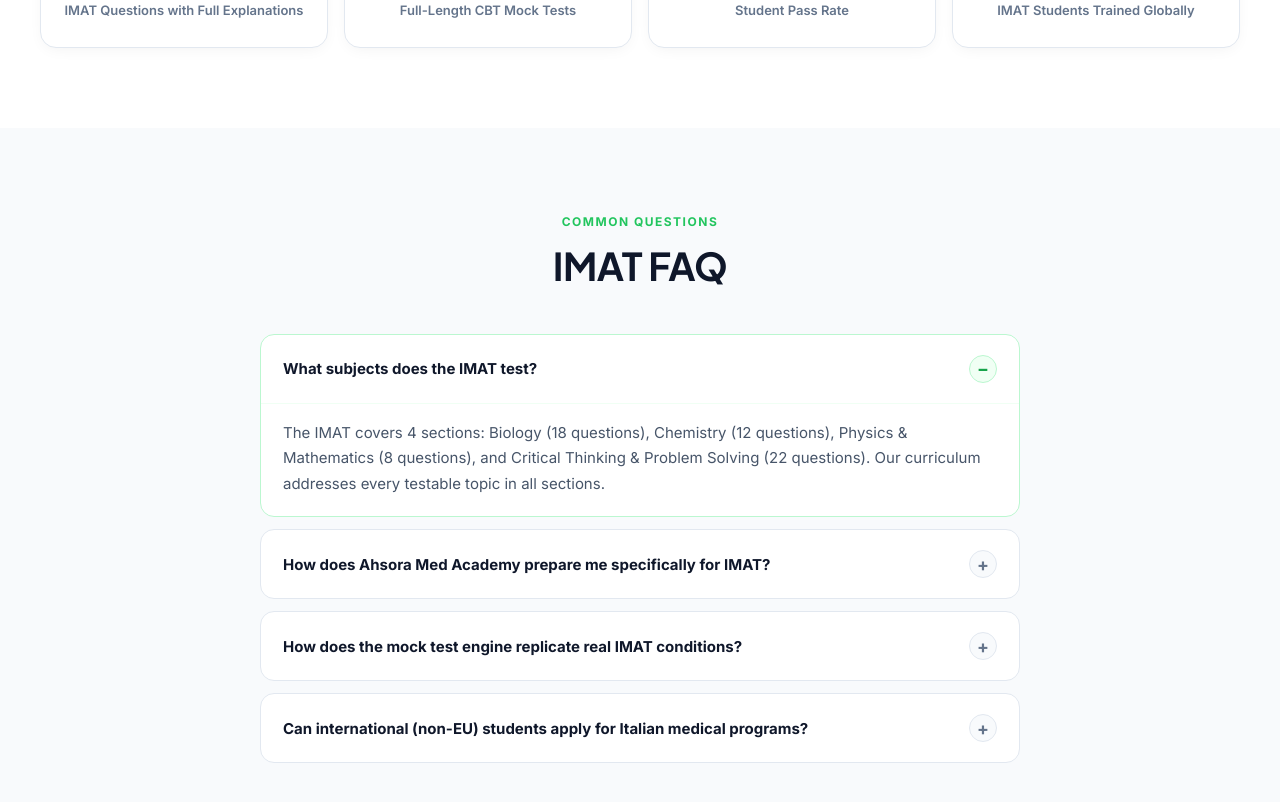
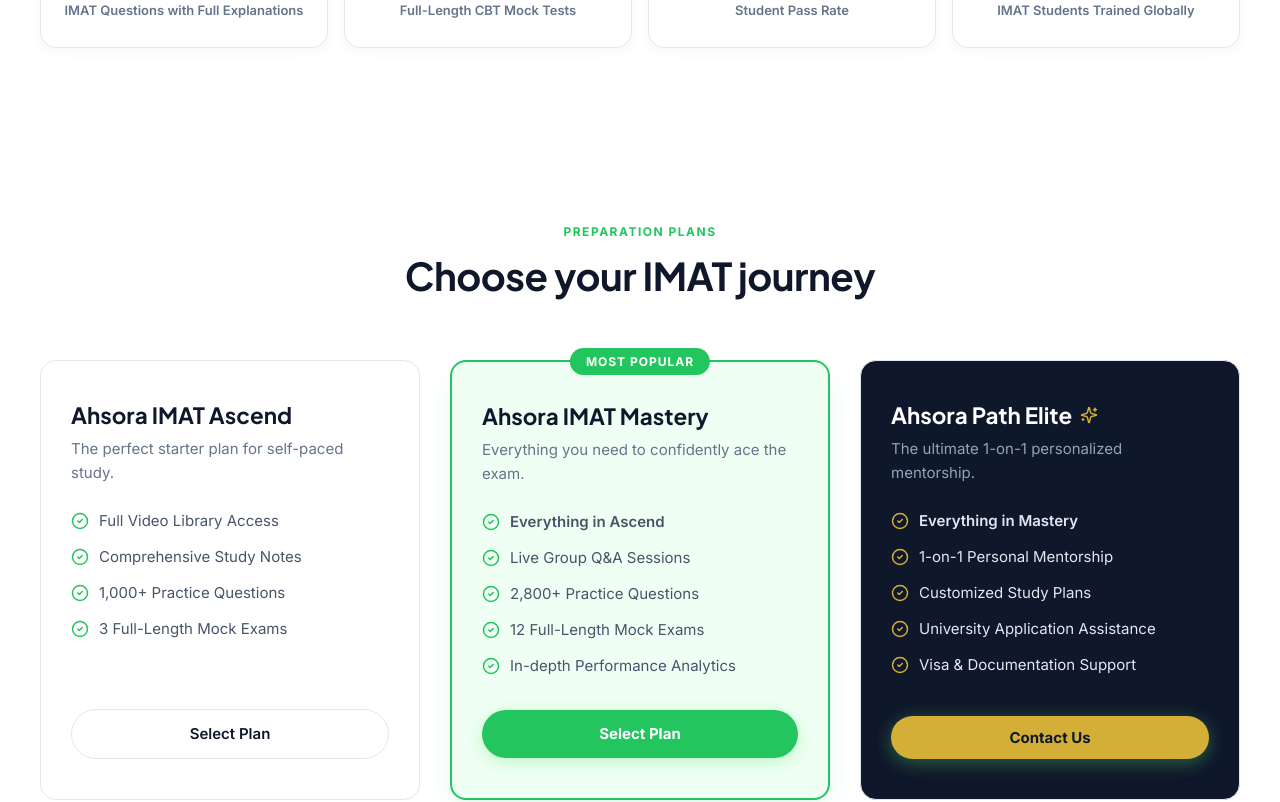
Before and after one commit to ch-muaz-kamboh/Ahsoraa-med-academy, a Next.js app: page / in a window 1280 px wide. Shown: the part 3220-4022 px from the top of the page. Built offline with nearby package versions, Linux system fonts and the light colour scheme; a web font is replaced by a local one.

Commit message:
feat: add 3 pricing packages (Ascend, Mastery, Path Elite)

```diff
--- a/src/app/page.tsx
+++ b/src/app/page.tsx
@@ -1079,6 +1079,179 @@
       </section>
 
       {/* ══════════════════════════════════════════════════
+          5.5 PACKAGES
+      ══════════════════════════════════════════════════ */}
+      <section style={{ padding: '90px 0', backgroundColor: '#FFFFFF' }}>
+        <div className="container">
+          <AnimatedSection style={{ textAlign: 'center', marginBottom: '60px' }}>
+            <span
+              style={{
+                fontSize: '0.75rem',
+                fontWeight: 700,
+                color: '#22C55E',
+                textTransform: 'uppercase',
+                letterSpacing: '1.5px',
+              }}
+            >
+              Preparation Plans
+            </span>
+            <h2
+              style={{
+                fontSize: 'clamp(1.8rem, 3.5vw, 2.4rem)',
+                color: '#0F172A',
+                marginTop: '8px',
+                letterSpacing: '-0.5px',
+              }}
+            >
+              Choose your IMAT journey
+            </h2>
+          </AnimatedSection>
+
+          <div
+            className="scroll-stagger"
+            style={{
+              display: 'grid',
+              gridTemplateColumns: 'repeat(auto-fit, minmax(300px, 1fr))',
+              gap: '30px',
+              alignItems: 'stretch',
+            }}
+            ref={useScrollAnimation() as React.RefObject<HTMLDivElement>}
+          >
+            {/* Package 1: Ascend */}
+            <div
+              style={{
+                border: '1px solid #E2E8F0',
+                borderRadius: '16px',
+                padding: '40px 30px',
+                display: 'flex',
+                flexDirection: 'column',
+                backgroundColor: '#FFFFFF',
+                transition: 'transform 0.25s, box-shadow 0.25s',
+              }}
+              onMouseEnter={(e) => {
+                (e.currentTarget as HTMLDivElement).style.transform = 'translateY(-4px)';
+                (e.currentTarget as HTMLDivElement).style.boxShadow = '0 12px 28px -6px rgba(0,0,0,0.05)';
+              }}
+              onMouseLeave={(e) => {
+                (e.currentTarget as HTMLDivElement).style.transform = 'translateY(0)';
+                (e.currentTarget as HTMLDivElement).style.boxShadow = 'none';
+              }}
+            >
+              <h3 style={{ fontSize: '1.4rem', fontWeight: 700, color: '#0F172A', marginBottom: '8px' }}>
+                Ahsora IMAT Ascend
+              </h3>
+              <p style={{ color: '#64748B', fontSize: '0.9375rem', marginBottom: '24px' }}>
+                The perfect starter plan for self-paced study.
+              </p>
+              <ul style={{ listStyle: 'none', padding: 0, margin: '0 0 32px 0', flex: 1, display: 'flex', flexDirection: 'column', gap: '12px' }}>
+                {[
+                  'Full Video Library Access',
+                  'Comprehensive Study Notes',
+                  '1,000+ Practice Questions',
+                  '3 Full-Length Mock Exams',
+                ].map((feat, i) => (
+                  <li key={i} style={{ display: 'flex', alignItems: 'center', gap: '10px', color: '#475569', fontSize: '0.9375rem' }}>
+                    <CheckCircle2 size={18} color="#22C55E" />
+                    {feat}
+                  </li>
+                ))}
+              </ul>
+              <Link href="/courses" className="btn-outline" style={{ width: '100%', textAlign: 'center', padding: '12px', display: 'block' }}>
+                Select Plan
+              </Link>
+            </div>
+
+            {/* Package 2: Mastery (Popular) */}
+            <div
+              style={{
+                border: '2px solid #22C55E',
+                borderRadius: '16px',
+                padding: '40px 30px',
+                display: 'flex',
+                flexDirection: 'column',
+                backgroundColor: '#F0FFF4',
+                position: 'relative',
+                boxShadow: '0 12px 28px -6px rgba(34,197,94,0.15)',
+              }}
+            >
+              <div style={{ position: 'absolute', top: '-14px', left: '50%', transform: 'translateX(-50%)', backgroundColor: '#22C55E', color: '#FFF', padding: '4px 16px', borderRadius: '20px', fontSize: '0.75rem', fontWeight: 700, letterSpacing: '1px' }}>
+                MOST POPULAR
+              </div>
+              <h3 style={{ fontSize: '1.4rem', fontWeight: 700, color: '#0F172A', marginBottom: '8px' }}>
+                Ahsora IMAT Mastery
+              </h3>
+              <p style={{ color: '#64748B', fontSize: '0.9375rem', marginBottom: '24px' }}>
+                Everything you need to confidently ace the exam.
+              </p>
+              <ul style={{ listStyle: 'none', padding: 0, margin: '0 0 32px 0', flex: 1, display: 'flex', flexDirection: 'column', gap: '12px' }}>
+                {[
+                  'Everything in Ascend',
+                  'Live Group Q&A Sessions',
+                  '2,800+ Practice Questions',
+                  '12 Full-Length Mock Exams',
+                  'In-depth Performance Analytics',
+                ].map((feat, i) => (
+                  <li key={i} style={{ display: 'flex', alignItems: 'center', gap: '10px', color: '#475569', fontSize: '0.9375rem', fontWeight: i === 0 ? 600 : 400 }}>
+                    <CheckCircle2 size={18} color="#22C55E" />
+                    {feat}
+                  </li>
+                ))}
+              </ul>
+              <Link href="/courses" className="btn-primary" style={{ width: '100%', textAlign: 'center', padding: '12px', backgroundColor: '#22C55E', display: 'block' }}>
+                Select Plan
+              </Link>
+            </div>
+
+            {/* Package 3: Path Elite */}
+            <div
+              style={{
+                border: '1px solid #E2E8F0',
+                borderRadius: '16px',
+                padding: '40px 30px',
+                display: 'flex',
+                flexDirection: 'column',
+                backgroundColor: '#0F172A',
+                color: '#FFFFFF',
+                transition: 'transform 0.25s, box-shadow 0.25s',
+              }}
+              onMouseEnter={(e) => {
+                (e.currentTarget as HTMLDivElement).style.transform = 'translateY(-4px)';
+                (e.currentTarget as HTMLDivElement).style.boxShadow = '0 12px 28px -6px rgba(0,0,0,0.15)';
+              }}
+              onMouseLeave={(e) => {
+                (e.currentTarget as HTMLDivElement).style.transform = 'translateY(0)';
+                (e.currentTarget as HTMLDivElement).style.boxShadow = 'none';
+              }}
+            >
+              <h3 style={{ fontSize: '1.4rem', fontWeight: 700, color: '#FFFFFF', marginBottom: '8px', display: 'flex', alignItems: 'center', gap: '8px' }}>
+                Ahsora Path Elite <Sparkles size={18} color="#D4AF37" />
+              </h3>
+              <p style={{ color: '#94A3B8', fontSize: '0.9375rem', marginBottom: '24px' }}>
+                The ultimate 1-on-1 personalized mentorship.
+              </p>
+              <ul style={{ listStyle: 'none', padding: 0, margin: '0 0 32px 0', flex: 1, display: 'flex', flexDirection: 'column', gap: '12px' }}>
+                {[
+                  'Everything in Mastery',
+                  '1-on-1 Personal Mentorship',
+                  'Customized Study Plans',
+                  'University Application Assistance',
+                  'Visa & Documentation Support',
+                ].map((feat, i) => (
+                  <li key={i} style={{ display: 'flex', alignItems: 'center', gap: '10px', color: '#E2E8F0', fontSize: '0.9375rem', fontWeight: i === 0 ? 600 : 400 }}>
+                    <CheckCircle2 size={18} color="#D4AF37" />
+                    {feat}
+                  </li>
+                ))}
+              </ul>
+              <button onClick={() => setLeadModalOpen(true)} className="btn-primary" style={{ width: '100%', textAlign: 'center', padding: '12px', backgroundColor: '#D4AF37', color: '#0F172A', border: 'none' }}>
+                Contact Us
+              </button>
+            </div>
+          </div>
+        </div>
+      </section>
+
+      {/* ══════════════════════════════════════════════════
           6. FAQs
       ══════════════════════════════════════════════════ */}
       <section style={{ padding: '80px 0', backgroundColor: '#F8FAFC' }}>
```
